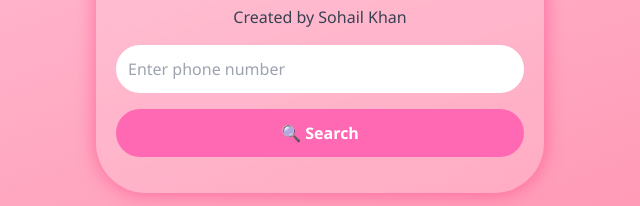
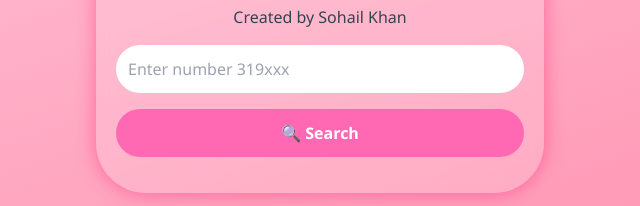
Before and after one commit to Sohail235/Sim-database, a plain HTML site: page index.html in a window 1280 px wide. Shown: the part 145-351 px from the top of the page, 320-960 px from the left. Drawn offline with nearby package versions, Linux system fonts and the light colour scheme; a web font is replaced by a local one.

Commit message:
Update index.html

```diff
--- a/index.html
+++ b/index.html
@@ -65,7 +65,7 @@
     <h1 class="text-3xl font-bold text-center text-pink-600 mb-2">Sim Data Checker</h1>
     <h2 class="text-md text-center text-gray-700 mb-4">Created by Sohail Khan</h2>
     <form id="simForm">
-      <input type="text" id="phone" placeholder="Enter phone number" required class="w-full p-3 rounded-full bg-white text-black mb-4" />
+      <input type="text" id="phone" placeholder="Enter number 319xxx" required class="w-full p-3 rounded-full bg-white text-black mb-4" />
       <button type="submit" class="bubble-btn w-full">🔍 Search</button>
     </form>
     <div id="response" class="mt-4"></div>
```
